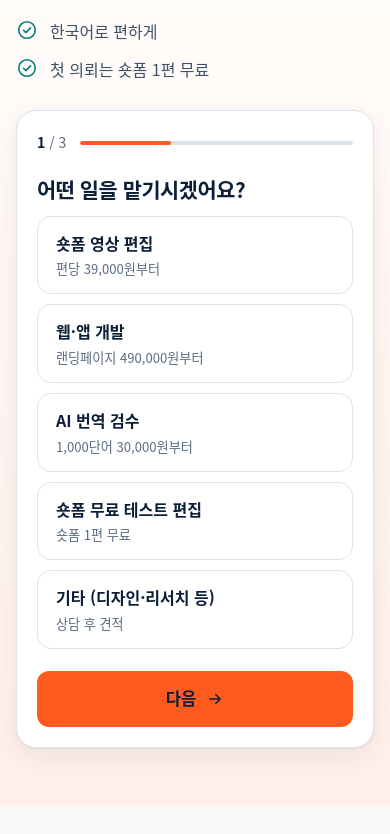
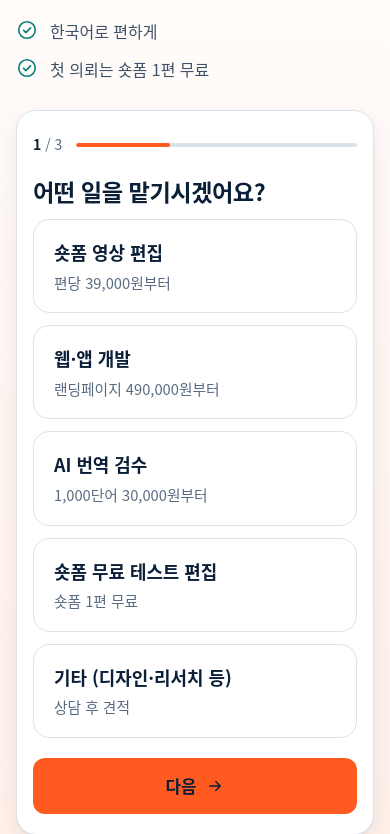
Before and after one commit to cellgroup2-maker/soloworks, a website: page public/index.html in a window 390 px wide. Shown: the part 4963-5797 px from the top of the page. Drawn offline with Linux system fonts and the light colour scheme; a web font is replaced by a local one.

Commit message:
Mobile quote form: bigger, full-width service options (branding cell feedback)
On phones the options sit below the section text and use the full card width:
taller tiles (76px+), larger text, bigger question title and buttons, less
inner padding around the form.

Co-Authored-By: Claude Opus 5.5 <noreply@anthropic.com>
Claude-Session: https://claude.ai/code/session_01C5iQDL4e53Le2YV9Vr1wUm

```diff
--- a/public/assets/css/site.css
+++ b/public/assets/css/site.css
@@ -870,3 +870,15 @@ ul, ol { margin: 0; padding: 0; }
   .footer-links { gap: 10px 20px; }
   .q-step { min-height: 0; }
 }
+
+/* ---------- Phone: bigger, easier-to-tap service options in the quote form (branding cell feedback) ---------- */
+@media (max-width: 640px) {
+  .qcard { padding: 0; }
+  .qcard > .qform, .form-card > .qform:first-child { padding: 22px 16px 20px; gap: 20px; }
+  .qform .q-title, .qform .q-title span { font-size: 1.45rem; }
+  .q-tiles { gap: 12px; }
+  .q-tile span { min-height: 76px; padding: 18px 20px; border-radius: 16px; gap: 4px; align-content: center; border-width: 1.5px; }
+  .q-tile span b { font-size: 1.12rem; }
+  .q-tile span small { font-size: .92rem; }
+  .q-nav [data-next], .q-nav [data-submit] { min-height: 56px; font-size: 1.05rem; }
+}
```
